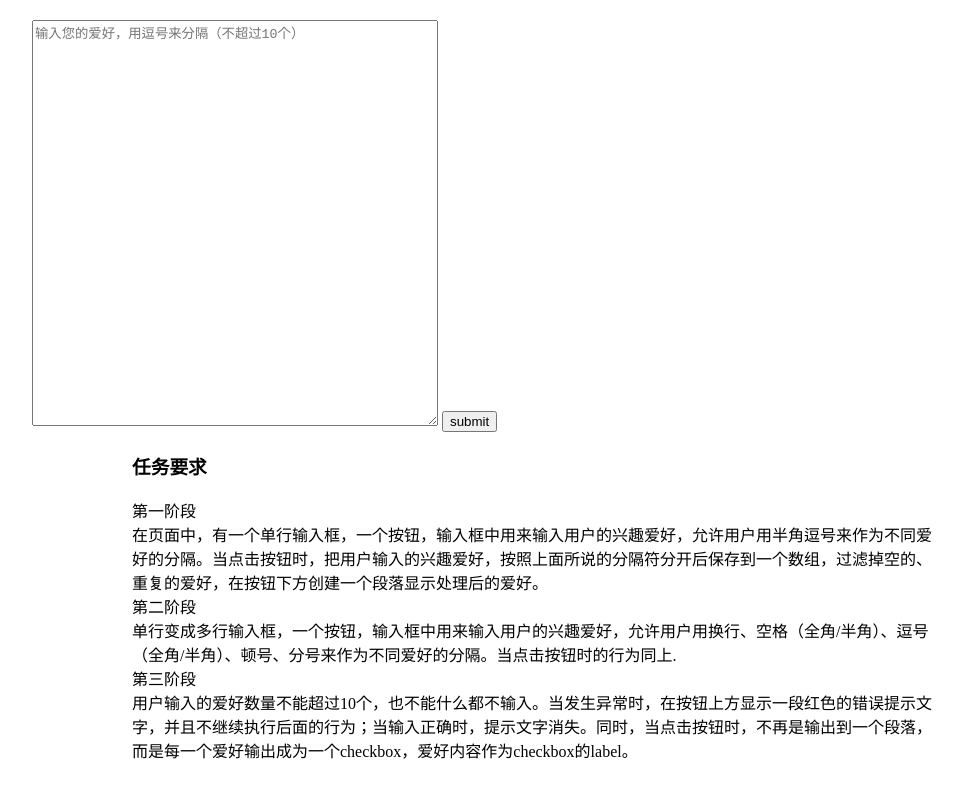
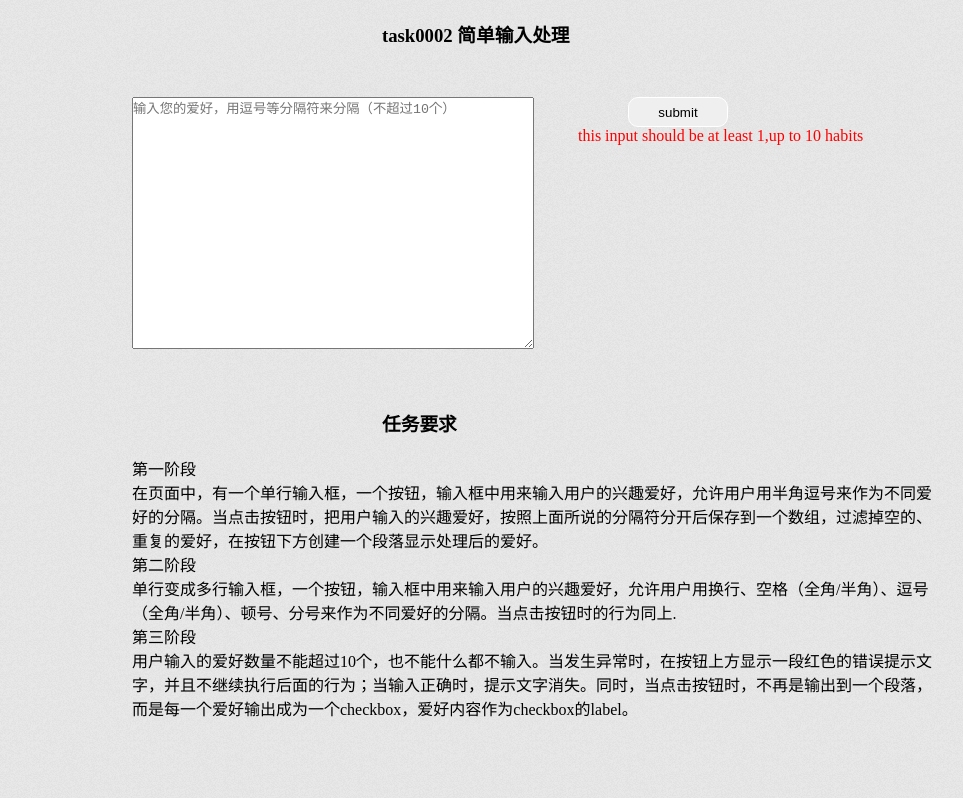
Before and after one commit to noticeZhou/Follow_baidu_ife, a plain HTML site: page task0002/task02_1.html in a window 1280 px wide. Both pictures are taken after a click on the button "submit". Shown: the whole page, without its empty margins (108-1071 px from the left). Drawn offline with Linux system fonts and the light colour scheme.

Commit message:
finish display

```diff
--- a/task0002/js/task02_1.js
+++ b/task0002/js/task02_1.js
@@ -1,6 +1,9 @@
 window.onload = function(){
-	check();
 	var btn = document.getElementById("habitButton");
+	var text = document.getElementById("habitText");
+
+	btn.addEventListener("click",check);
+	text.addEventListener("change",check);
 	btn.addEventListener("click",dataHandle);
 }
 
@@ -43,14 +46,21 @@ function dataHandle(){
 
 function check(){
 	var text = document.getElementById("habitText");
+	//console.log(text.value);
+	if(! document.getElementById("tip")) {
 		var tip = document.createElement("p");
-	text.addEventListener("change",function(event){ //change事件对用户输入的字段立即做出相应
-		if(text.value == ""  || this.value.split(/,|，|、|;|；|\s/).length>10){
+	    tip.id = "tip";
+	} else {
+		tip = document.getElementById("tip");
+	}
+
+	if(text.value == ""  || text.value.split(/,|，|、|;|；|\s/).length>10){
     	tip.innerHTML = "this input should be at least 1,up to 10 habits";
     	tip.style="color:red";
-    		document.getElementById("habitButton").parentNode.appendChild(tip);
+    	var btn = document.getElementById("habitButton");
+    	//btn.parentNode.insertBefore(tip,btn); //为什么会阻止事件冒泡，导致dataHandle触发不了
+    	btn.parentNode.appendChild(tip);
 	}else{
 		tip.innerHTML = "";
 	}
-	})
 }
--- a/task0002/task02_1.html
+++ b/task0002/task02_1.html
@@ -8,24 +8,52 @@
 
 		<title>task0002_1</title>
 		<style>
+		     * {
+		     	margin: 0;
+		     	padding: 0;
+		     }
+		     h3 {
+		     	width: 300px;
+		     	margin: 20px auto;
+		     }
 			.dataIn {
-				width:1000px;
-				margin:20px auto;
+				width: 800px;
+				margin: 50px auto;
+			}
+			.dataIn .display {
+				display:  inline-block;
+				vertical-align: top;
+				width: 350px;
+				margin-left: 40px;
 			}
 			#habitText {
 				width: 400px;
-				height: 400px;
+				height: 250px;
+				display: inline-block;
+				vertical-align: top;
+			}
+			#habitButton {
+				margin-left: 50px;
+				width: 100px;
+				height: 30px;
+				border: 1px solid #fff;
+				border-radius: 10px;
+				outline: none;
+				cursor: pointer;
 			}
 			.info {
 				width: 800px;
-				margin: 20px auto;
+				margin: 60px auto;
 			}
 		</style>
 	</head>
-	<body>
+	<body background="img/body-bg.png">
+		<h3>task0002 简单输入处理</h3>
 		<form class="dataIn">
-            <textarea id="habitText" placeholder="输入您的爱好，用逗号来分隔（不超过10个）"></textarea>
-		    <input type="button" value="submit" id="habitButton" >
+            <textarea id="habitText" placeholder="输入您的爱好，用逗号等分隔符来分隔（不超过10个）"></textarea>
+            <div class="display">
+		        <input type="button" value="submit" id="habitButton">
+		    </div>
 		</form>
 		<div class="info">
 			<h3>任务要求</h3>
```
Also changed, not shown: task0002/js/task02_2.js (+15 -10 lines), task0002/js/task02_4.js (+9 -4 lines), task0002/task02_2.html (+6 -1 lines), task0002/task02_3.html (+5 -0 lines), task0002/task02_4.html (+17 -3 lines), task0002/task02_5.html (+11 -1 lines), task0002/img/body-bg.png (added). Lines whose indentation alone changed are shown as unchanged.
